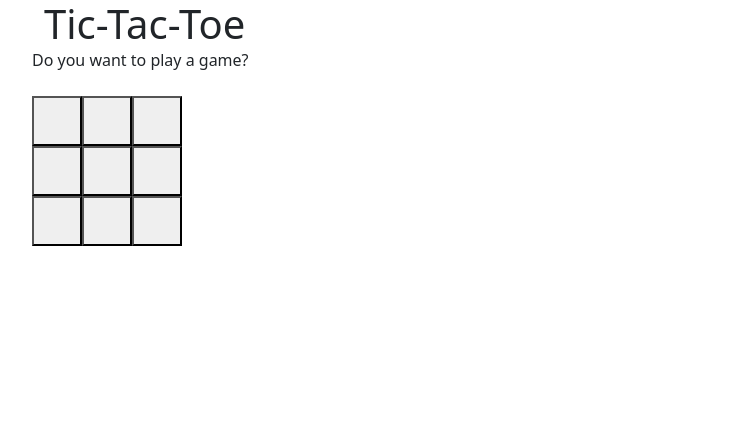
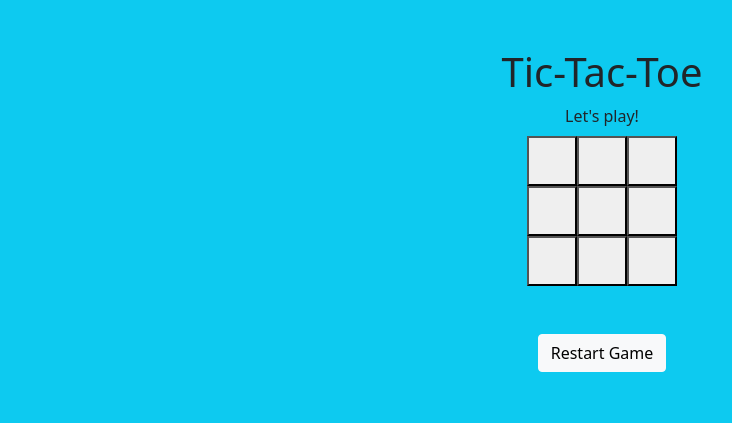
Before and after one commit to Kelle-Neal/tic-tac-toe, a website: page index.html in a window 1280 px wide. Shown: the whole page, without its empty margins (38-770 px from the left). Drawn offline with nearby package versions, Linux system fonts and the light colour scheme.

Commit message:
working on stuff

```diff
--- a/css/style.css
+++ b/css/style.css
@@ -0,0 +1,3 @@
+body {
+background-color: #0dcaf0;
+}
--- a/index.html
+++ b/index.html
@@ -9,11 +9,8 @@
     <link rel="stylesheet" href="https://cdn.jsdelivr.net/npm/bootstrap-icons@1.5.0/font/bootstrap-icons.css">
     <link rel="stylesheet" href="css/style.css">
   </head>
-
-  <!--<body onload = "init()">-->
-  <body>
+    <body>
     <div id="main"></div>
-
   </body>
   <script src="https://cdn.jsdelivr.net/npm/bootstrap@5.0.2/dist/js/bootstrap.bundle.min.js" integrity="sha384-MrcW6ZMFYlzcLA8Nl+NtUVF0sA7MsXsP1UyJoMp4YLEuNSfAP+JcXn/tWtIaxVXM" crossorigin="anonymous"></script>
   <script src="js/main.js"></script>
--- a/js/main.js
+++ b/js/main.js
@@ -1,38 +1,48 @@
 
+// var p1_name = prompt("Enter First Player's Name","");
+// var p2_name = prompt("Enter Second Player's Name","");
+
+var p1_name = "Abbie";
+var p2_name = "Penny";
+
+console.log(p1_name);
+console.log(p2_name);
 
 //main app container
 let main = document.getElementById('main');
-main.setAttribute('class', "container");
+main.setAttribute('class', "container bg-info my-5");
 
 //header - append to main
-let gameName = document.createElement('row');
-gameName.setAttribute('class', "h1", "text-center");
+let gameName = document.createElement('div');
+gameName.setAttribute('class', "h1 text-center");
 gameName.textContent = "Tic-Tac-Toe";
   console.log(gameName.textContent);
 main.appendChild(gameName);
 
 //infoText - append to main
-let infoText = document.createElement('row');
-infoText.setAttribute('class', "row", "callout-info", "text-center");
-infoText.textContent = "Do you want to play a game?";
+let infoText = document.createElement('div');
+infoText.setAttribute('class', "row text-center justify-content-center mb-2");
+infoText.textContent = "Let's play!";
   console.log(infoText.textContent);
 main.appendChild(infoText);
 
 //gameBoard - append to main
-let gameBoard = document.createElement('container');
-gameBoard.setAttribute('class', "container", "text-center");
+let gameBoard = document.createElement('div');
+gameBoard.setAttribute('class', "container justify-content-center");
 main.appendChild(gameBoard);
 
 //first row of buttons
 let row1 = document.createElement('btn-group');
 row1.setAttribute('role', "group");
-row1.setAttribute('class', "row");
+row1.setAttribute('class', "row justify-content-center");
 gameBoard.appendChild(row1);
 
   //first tile in row 1
   let tile0 = document.createElement('button');
+  // tile0.setAttribute('id', "tile0")
   tile0.style.height = '50px';
   tile0.style.width = '50px';
+  tile0.setAttribute = ('alt', "row1,box1");
   row1.appendChild(tile0);
 
   //second tile in row 1
@@ -50,7 +60,7 @@ gameBoard.appendChild(row1);
 
 //second row of buttons
 let row2 = document.createElement('btn-group');
-row2.setAttribute('class', "row");
+row2.setAttribute('class', "row justify-content-center");
 row2.setAttribute('role', "group");
 gameBoard.appendChild(row2);
 
@@ -74,7 +84,7 @@ gameBoard.appendChild(row2);
 
   //third row of buttons
 let row3 = document.createElement('btn-group');
-row3.setAttribute('class', "row");
+row3.setAttribute('class', "row justify-content-center");
 row3.setAttribute('role', "group");
 gameBoard.appendChild(row3);
 
@@ -96,14 +106,68 @@ gameBoard.appendChild(row3);
   tile8.style.width= '50px';
   row3.appendChild(tile8);
 
-let p1 = document.createElement('p1');
-let p2 = document.createElement('p2');
+let endInfo = document.createElement('div');
+endInfo.setAttribute('class', "container text-center");
+main.appendChild(endInfo);
 
-let p1_symbol = '\uF659';
-let p2_symbol = '\uF28A';
+
+//Restart Button
+let restartGame = document.createElement('div');
+restartGame.setAttribute('class', "btn btn-light text-center my-5 align-middle");
+restartGame.innerText = "Restart Game";
+restartGame.onclick = resetGame;
+endInfo.appendChild(restartGame);
+
+
+//Player selected symbols
+// let p1_symbol = '\uF659';
+// let p2_symbol = '\uF28A';
 
 let currentPlayer = "p1";
-  console.log(currentPlayer);
+
+// let p1_name = document.createElement("input");
+// let p2_name = document.createElement("input");
+
+let p1_moves = [];
+// for (let j = 0; j < p1_moves.length; j++) {
+// }
+
+
+let p2_moves = [];
+// for (let k = 0; k < p1_moves.length; k++) {
+// }
+
+// let p1_win = winConditions[l].includes(p1_moves);
+// let p2_win = winConditions[l].includes(p2_moves);
+
+const winConditions = [
+  [0,1,2],
+  [3,4,5],
+  [6,7,8],
+  [0,3,6],
+  [1,4,7],
+  [2,5,8],
+  [0,4,8],
+  [2,4,6]
+];
+
+
+function checkWin(){
+  for (let l = 0; l < winConditions.length; l++) {
+    if (winConditions[l].includes(p1_moves)) {
+    infoText.textContent = p1_name + "wins!";
+    }
+    else if (winConditions[l].includes(p2_moves)) {
+    infoText.textContent = p2_name + "wins!";
+    }
+    else {
+    infoText.textContent = "The cat won this game! (=^･ｪ･^=)" + "\n" + "Better luck next time...";
+      console.log(infoText)
+  }
+}}
+
+
+
 
 // //this lets me click on tile0 and get an X
 // let tiles= document.getElementsByTagName('button');
@@ -114,26 +178,56 @@ let currentPlayer = "p1";
 //   document.getElementsByTagName("button")[0].innerHTML = "X";
 // }
 
-//this works but doesn't retain the X & O's
+//this works!
 let tiles= document.getElementsByTagName('button');
+// const index = [...tiles.parentElement.children].indexOf(tiles);
 for (let i = 0; i < tiles.length; i++) {
   tiles[i].addEventListener("click", function() {
     if (currentPlayer == "p1") {
       document.getElementsByTagName("button")[i].innerHTML = "X";
-      document.getElementsByTagName("button")[i].disabled = true;
+      p1_moves.push(i)[i];
+      currentPlayer = "p2";
+      infoText.textContent = "It's your turn " + p2_name + ".";
+      checkWin();
+      console.log("Player One's Moves " + p1_moves);
     }
     else if (currentPlayer == "p2") {
-      (document.getElementsByTagName("button")[i].innerHTML = "O");
+      document.getElementsByTagName("button")[i].innerHTML = "O";
+      currentPlayer = "p1";
+      infoText.textContent = "It's your turn " + p1_name + ".";
+      p2_moves.push(i)[i];
+
+      console.log("Player Two's Moves " + p2_moves);
     }
     else {
-      (document.getElementsByTagName("button")[i].innerHTML = " ");
+      document.getElementsByTagName("button")[i].innerHTML = " ";
     }
-});
+}, {once: true});
 }
 
+// console.log(tiles);
 
-// let p1_moves = new Array();
-// let p2_moves = new Array();
+
+
+
+
+
+
+// function p1_win() {
+//   if (p1_moves == winConditions);
+//   infoText.textContent = "Player 1 wins!";
+// }
+
+// function p2_win() {
+//   if (p2_moves == winConditions);
+//   infoText.textContent = "Player 1 wins!";
+// }
+
+
+function resetGame() {
+  document.getElementsByTagName('button').innerHTML = " ";
+  infoText.textContent = "Let's play again!";
+}
 
 
 
@@ -143,35 +237,6 @@ for (let i = 0; i < tiles.length; i++) {
 
 
 
-
-
-
-//create states based on player turn
-// let state() {
-//   switch(turn) {
-//     case p1_0:
-
-//     case p2_0:
-
-//     case p1_1:
-
-//     case p2_1:
-
-//     case p1_2:
-
-//     case p2_2:
-
-//     case p1_3:
-
-//     case p2_3:
-
-//     case p1_4:
-
-//   }
-// }
-
-
-
 // function init() {
 //   console.log("i got here");
 // }
```
Also changed, not shown: pseudocode/pseudocode.md (+1 -2 lines).
